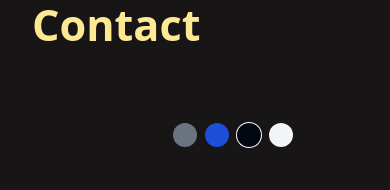
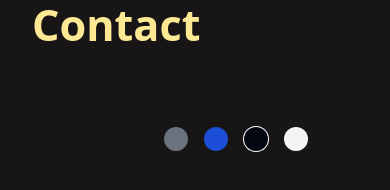
Before and after one commit to hardikdhamija96/portfolio-2024-next, a Next.js app: page / in a window 390 px wide. Both pictures are taken after a click on the element 334 px from the left and 63 px from the top of the page. Shown: the part 424-614 px from the top of the page. Built offline with nearby package versions, Linux system fonts and the light colour scheme; some icons are missing.

Commit message:
updated for mobile friendly - themeswitcher

```diff
--- a/src/components/ThemeSwitcher.tsx
+++ b/src/components/ThemeSwitcher.tsx
@@ -1,18 +1,29 @@
 'use client'
 import { Icon } from '@iconify/react/dist/iconify.js'
 import { useTheme } from 'next-themes';
+import { useState } from 'react';
 
 const ThemeSwitcher = () => {
     const {theme, setTheme} = useTheme();
+    const [showThemes, setShowThemes] =useState()
     // const obj = useTheme();
     // console.log({obj});
 
+    const themeArray = ["gray","blue","dark","light"];
+
+    function changeTheme(){
+      let curr_ind = themeArray.indexOf(theme || "dark");
+      setTheme(themeArray[(curr_ind+1)%4]);
+    }
+
   return (
-    <div className='flex flex-row w-full justify-center items-center py-10 gap-6' >
-        <Icon className="text-headingColor text-[3.2rem] cursor-pointer" icon="jam:brightness" />
-        <div className='flex flex-row items-center gap-2 py-1 px-3 rounded-lg'>
+    <div className='flex flex-row w-full justify-center items-center py-10 gap-6 relative' >
+
+        <Icon  className="text-headingColor text-[3.6rem] cursor-pointer animate-[spin_18s_linear_infinite]" icon="jam:brightness" onClick={changeTheme}></Icon>
+
+        <div className='flex flex-row items-center sm:gap-2 gap-4 py-1 px-3 rounded-lg'>
             <div onClick={()=>setTheme("gray")} className={`size-6 bg-gray-500 rounded-full cursor-pointer ${theme === "gray" ? 'ring-1 ring-white':''}`} ></div>
-            <div onClick={()=>setTheme("blue")}  className={`size-6 bg-blue-700 rounded-full cursor-pointer ${theme === "blue" ? 'ring-1 ring-gray-800':''}`}></div>
+            <div onClick={()=>setTheme("blue")}  className={`size-6 bg-blue-700 rounded-full cursor-pointer ${theme === "blue" ? 'ring-1 ring-white':''}`}></div>
             <div onClick={()=>setTheme("dark")} className={`size-6 bg-gray-950 rounded-full cursor-pointer ${theme === "dark" ? 'ring-1 ring-white':''}`}></div>
             <div onClick={()=>setTheme("light")} className={`size-6 bg-gray-100 rounded-full cursor-pointer ${theme === "light" ? 'ring-1 ring-black':''}`}></div>
         </div>
```
